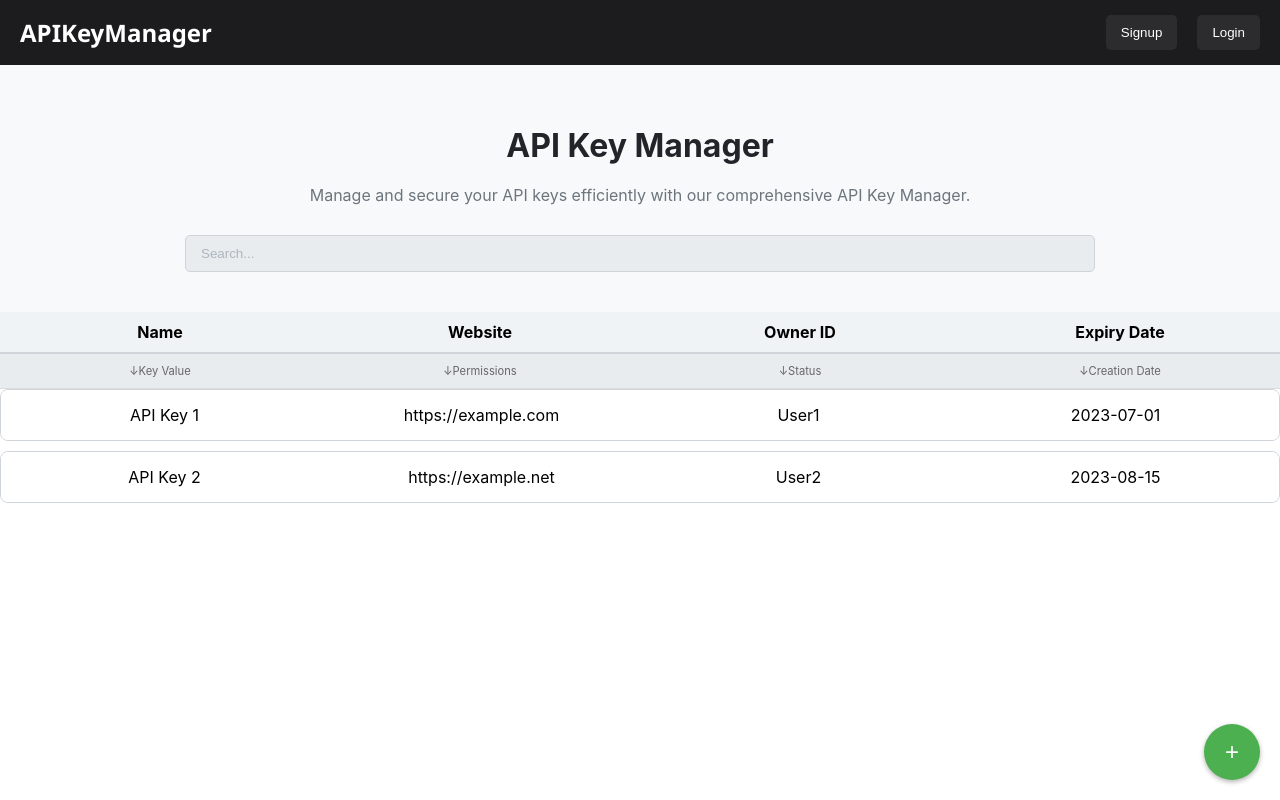
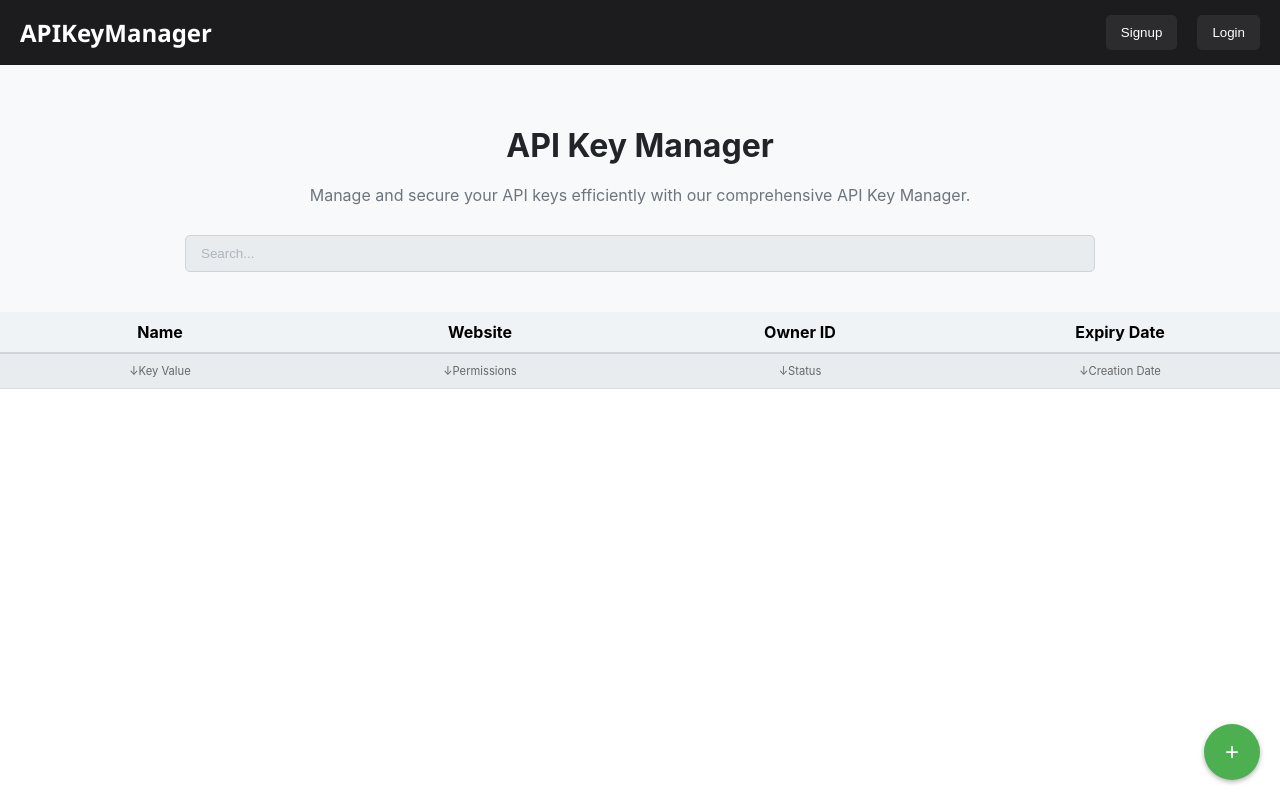
Before and after one commit to Ikeh-Akinyemi/APIKeyManager, a React (Create React App) app in the folder client/: page / in a window 1280 px wide. Built offline with nearby package versions, Linux system fonts and the light colour scheme.

Commit message:
remove hardcoded data

```diff
--- a/client/src/components/Keys/Keys.tsx
+++ b/client/src/components/Keys/Keys.tsx
@@ -2,33 +2,6 @@ import React, { useState } from "react";
 import Key from "./Key";
 import "./Keys.css";
 import {CreateAPIKeyModal} from "../Modal/Modals";
-
-// Example keys data with all properties
-const keysData = [
-  {
-    id: "1",
-    userId: "User1",
-    key: "abc123",
-    websiteUrl: "https://example.com",
-    name: "API Key 1",
-    permissions: ["read", "write"],
-    expiryDate: "2023-07-01",
-    isActive: true,
-    creationDate: "2021-07-01",
-  },
-  {
-    id: "2",
-    userId: "User2",
-    key: "def456",
-    websiteUrl: "https://example.net",
-    name: "API Key 2",
-    permissions: ["read"],
-    expiryDate: "2023-08-15",
-    isActive: false,
-    creationDate: "2021-08-15",
-  },
-  // Add more keys as needed
-];
 
 const KeysSection: React.FC = () => {
   const [showModal, setShowModal] = useState(false);
@@ -52,7 +25,7 @@ const KeysSection: React.FC = () => {
           <span>↓Status</span>
           <span>↓Creation Date</span>
         </div>
-        {keysData.map((key) => (
+        {/* {keysData.map((key) => (
           <Key
             key={key.id}
             id={key.id}
@@ -65,7 +38,7 @@ const KeysSection: React.FC = () => {
             isActive={key.isActive}
             creationDate={key.creationDate}
           />
-        ))}
+        ))} */}
       </div>
       <button className="floating-action-button" onClick={toggleModal}>
         +
```
